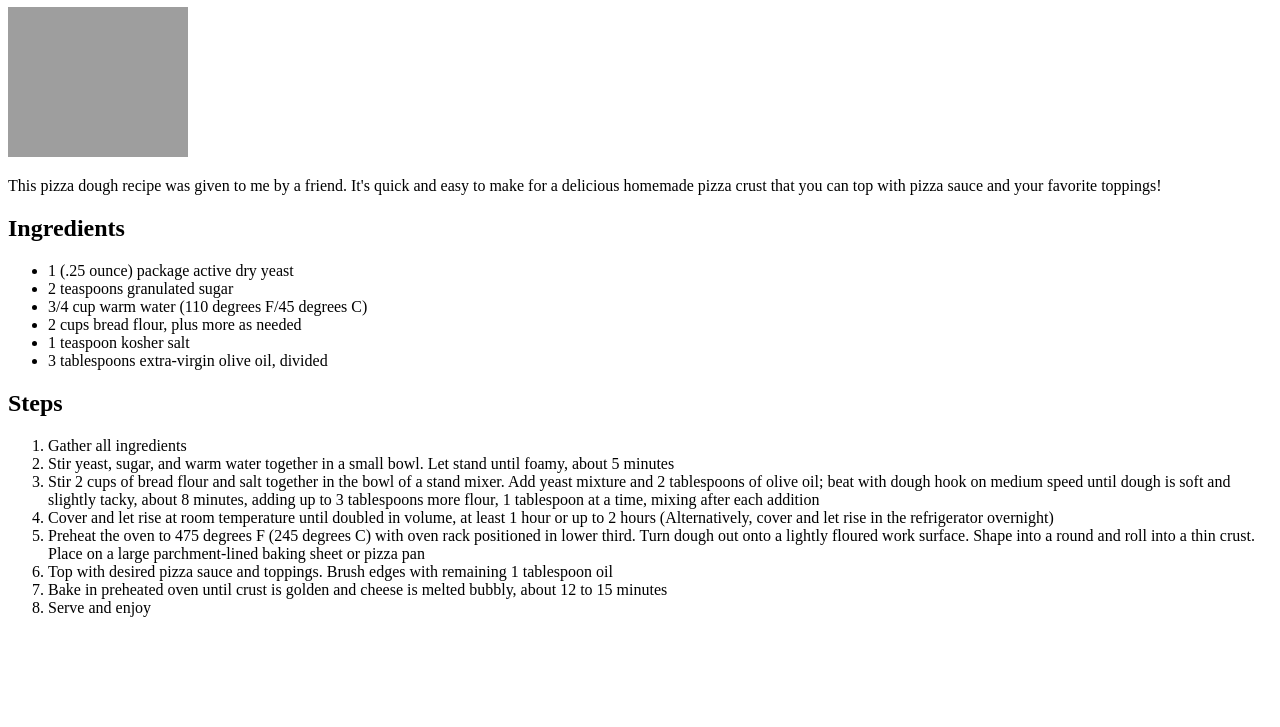
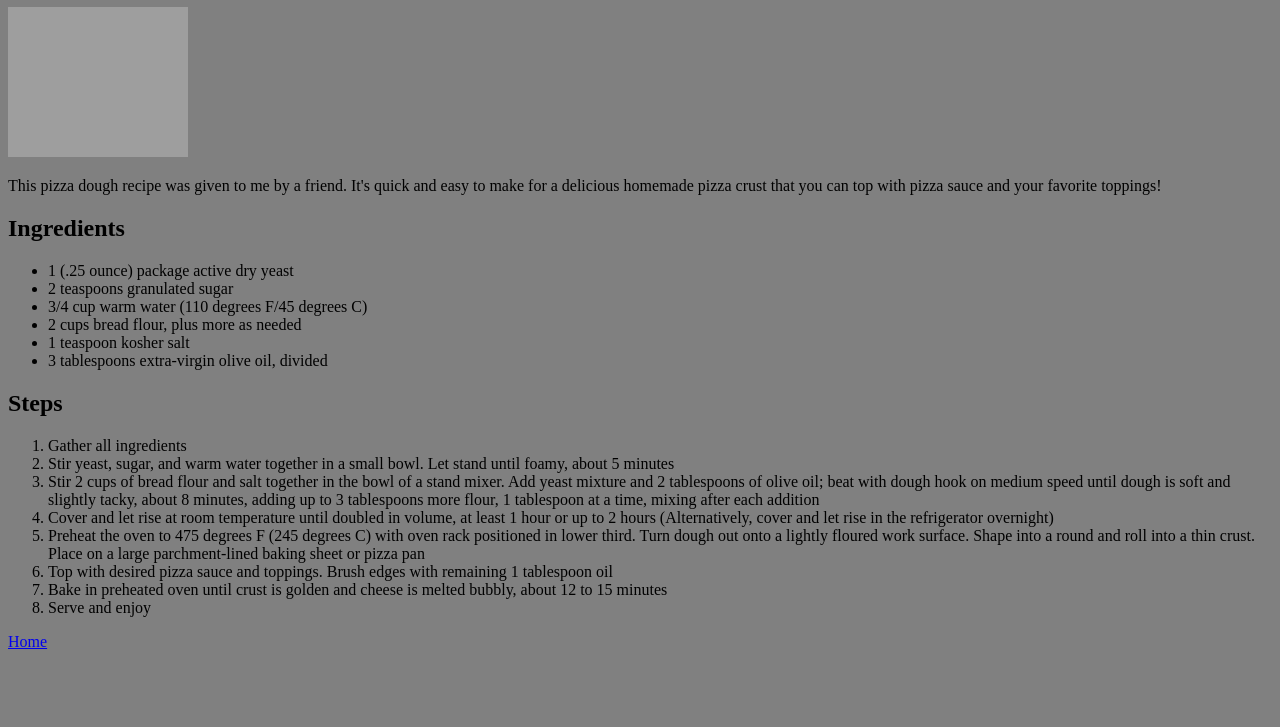
Before and after one commit to TheSlothKing999/odin-recipes, a plain HTML site: page recipes/pizza-d.html in a window 1280 px wide. Shown: the part 73-800 px from the top of the page. Drawn offline with Linux system fonts and the light colour scheme; grey boxes are pictures that could not be loaded.

Commit message:
Add grey background and Fix home link in pizza

```diff
--- a/recipes/pizza-d.html
+++ b/recipes/pizza-d.html
@@ -4,6 +4,8 @@
     <meta charset="UTF-8">
     <meta name="viewport" content="width=device-width, initial-scale=1.0">
     <title>Pizza Dough</title>
+    <link rel="stylesheet" href="../style.css">
+</head>
 </head>
 <body>
     <h1>Pizza Dough</h1>
@@ -29,5 +31,6 @@
         <li>Bake in preheated oven until crust is golden and cheese is melted bubbly, about 12 to 15 minutes</li>
         <li>Serve and enjoy</li>
     </ol>
+    <footer><a href="../index.html">Home</a></footer>
 </body>
 </html>
--- /dev/null
+++ b/style.css
@@ -0,0 +1,3 @@
+body {
+    background-color: gray;
+}
```
Also changed, not shown: index.html (+1 -0 lines), recipes/sc-lasagna.html (+1 -0 lines), recipes/turkish-burger.html (+1 -0 lines).
